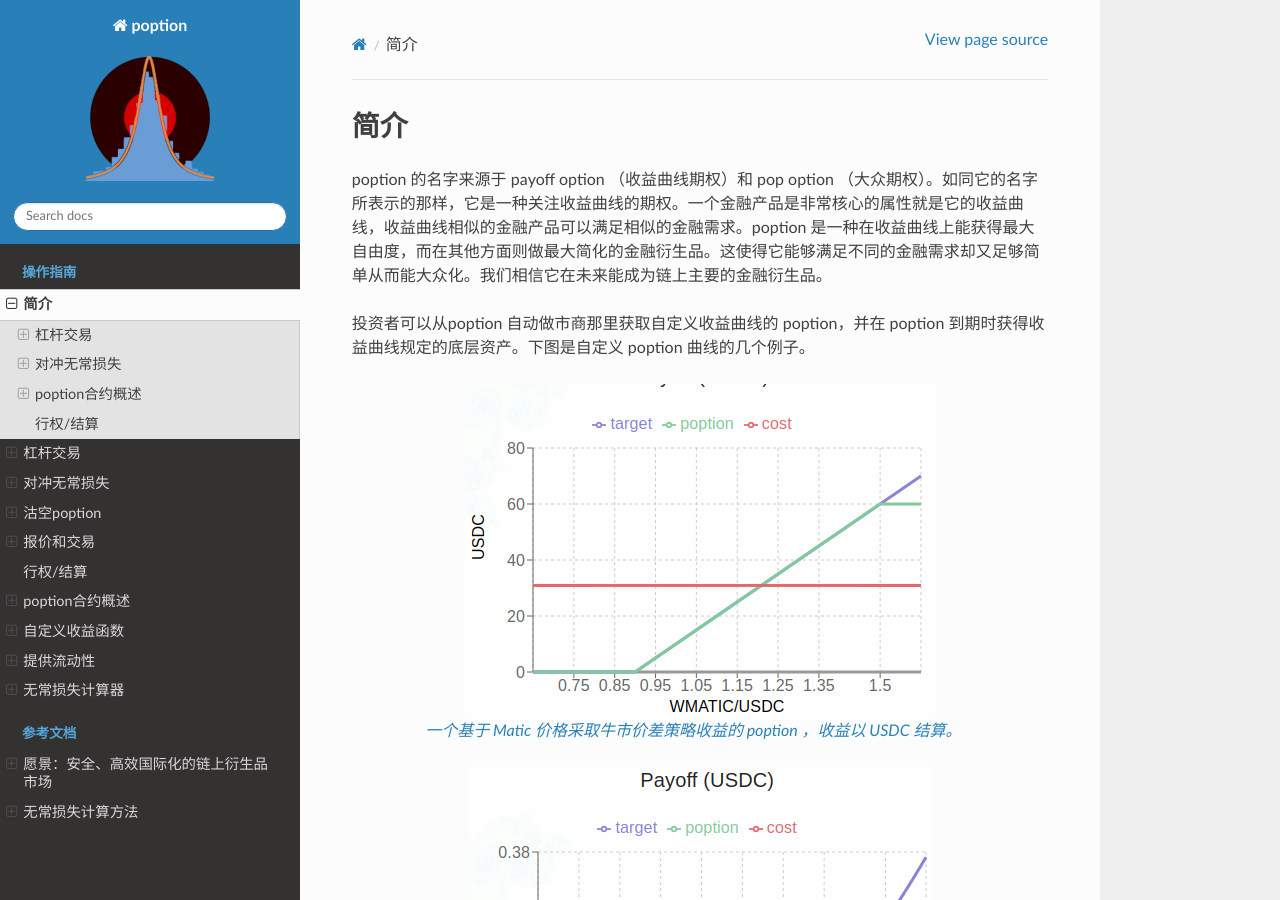
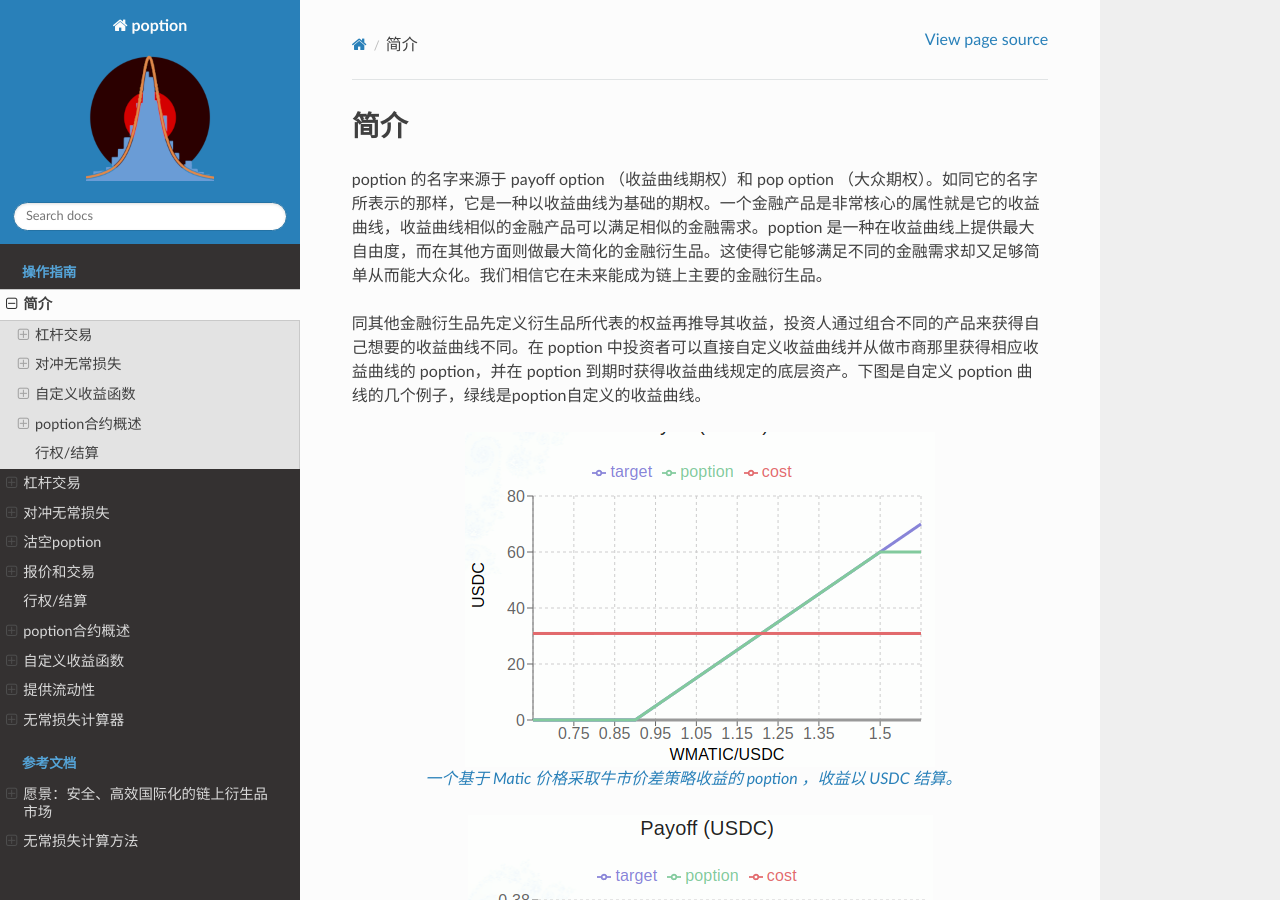
Before and after one commit to hydrogenbear/doc, a Sphinx documentation site: the page built from source/introduction.rst, in a window 1280 px wide and 900 px high. Built offline with Sphinx 7.4.7 and the Read the Docs theme 2.0.0, drawn with Linux system fonts in a browser that asks for light colours; some of the changed text lies outside the part shown.

Commit message:
hedge il translate

```diff
--- a/source/any_payoff.rst
+++ b/source/any_payoff.rst
@@ -1,6 +1,9 @@
+
 自定义收益函数
 ======================
 我们可以使用一些前端界面已有的小工具来构造一些常见需求的 poption。如果我们的需求没有对应的小工具，我们还可以通过自定义收益函数来构造需要的 poption。我们需要先了解 :ref:`payoff_tokens` 作为基础知识，然后参考下文例子来构建自定义收益的 poption 。
+
+.. _sin_payoff:
 
 方法
 -----------
--- a/source/conf.py
+++ b/source/conf.py
@@ -46,8 +46,10 @@
 # This pattern also affects html_static_path and html_extra_path.
 exclude_patterns = []
 
-
-# -- Options for HTML output -------------------------------------------------
+locale_dirs = ["locale/"]  # path is example but recommended.
+gettext_compact = False  # optional.
+# --
+# Options for HTML output -------------------------------------------------
 
 # The theme to use for HTML and HTML Help pages.  See the documentation for
 # a list of builtin themes.
--- a/source/introduction.rst
+++ b/source/introduction.rst
@@ -1,9 +1,9 @@
 简介
 =========
 
-poption 的名字来源于 payoff option （收益曲线期权）和 pop option （大众期权）。如同它的名字所表示的那样，它是一种关注收益曲线的期权。一个金融产品是非常核心的属性就是它的收益曲线，收益曲线相似的金融产品可以满足相似的金融需求。poption 是一种在收益曲线上能获得最大自由度，而在其他方面则做最大简化的金融衍生品。这使得它能够满足不同的金融需求却又足够简单从而能大众化。我们相信它在未来能成为链上主要的金融衍生品。
+poption 的名字来源于 payoff option （收益曲线期权）和 pop option （大众期权）。如同它的名字所表示的那样，它是一种以收益曲线为基础的期权。一个金融产品是非常核心的属性就是它的收益曲线，收益曲线相似的金融产品可以满足相似的金融需求。poption 是一种在收益曲线上提供最大自由度，而在其他方面则做最大简化的金融衍生品。这使得它能够满足不同的金融需求却又足够简单从而能大众化。我们相信它在未来能成为链上主要的金融衍生品。
 
-投资者可以从poption 自动做市商那里获取自定义收益曲线的 poption，并在 poption 到期时获得收益曲线规定的底层资产。下图是自定义 poption 曲线的几个例子。
+同其他金融衍生品先定义衍生品所代表的权益再推导其收益，投资人通过组合不同的产品来获得自己想要的收益曲线不同。在 poption 中投资者可以直接自定义收益曲线并从做市商那里获得相应收益曲线的 poption，并在 poption 到期时获得收益曲线规定的底层资产。下图是自定义 poption 曲线的几个例子，绿线是poption自定义的收益曲线。
 
 .. figure:: ../images/payoff_l_5.png
     :align: center
@@ -15,6 +15,11 @@
 
     :ref:`一个提供对冲ETH-USDC 流动性池无常损失功能的 poption，收益以 USDC 结算<il_hedge_example>`
 
+.. figure:: ../images/any_payoff_chart.png
+    :align: center
+
+    :ref:`一个为了好玩定义正弦函数为收益的 poption，收益以 USDC 结算<sin_payoff>`
+
 接下来你可以阅读以下链接了解更多信息：
 
 .. toctree::
--- a/source/leverage.rst
+++ b/source/leverage.rst
@@ -65,7 +65,7 @@
 .. image:: ../images/trade_0.png
     :align: center
 
-我们可以选择支付底层资产或同样的poption 收益去完成这次交易，App会优先使用投资者账户中的poption，如果poption不足，投资者则需要支付相应的底层资产。在这个例子中，账户内并没有poption， 所以这次交易全部使用USDC支付，这显示在最下方的To Mint信息中，To Mint的价值等于等价成本。请参考 :ref:`trade_tool` 了解更多相关信息。
+我们可以选择支付底层资产或同样的poption 收益去完成这次交易，App会优先使用投资者账户中的poption，如果poption不足，投资者则需要支付相应的底层资产。在这个例子中，账户内并没有poption， 所以这次交易全部使用USDC支付，这显示在最下方的To Mint信息中。在这里To Mint的价值等于等价成本。请参考 :ref:`trade_tool` 了解更多相关信息。
 
 讨论
 -----
--- a/source/poption_contract.rst
+++ b/source/poption_contract.rst
@@ -1,3 +1,5 @@
+.. _poption_contract:
+
 poption合约概述
 ================
 在了解一些poption的应用场景之后我们可以回过头在来更进一步了解一下poption合约。
@@ -51,9 +53,11 @@
 --------
 收益令牌作为一种ERC1155是可以被移交的。在移交的功能的基础上我们可以构建自动做市商。
 
+.. _exercise:
+
 行权
 --------
-因为poption是按上述方式铸造和转移的。所以它是完全抵押的。行权收益的总和始终等于合约中锁定的代币总量。所有持有人的收益均保证能在任何情况下获得。
+因为poption是按上述方式铸造和转移的。所以它是完全抵押的。行权收益的总和始终等于合约中锁定的代币总量。所有持有人都能在任何情况下获得其持有的 poption 收益。详细的理论可以参考我们的 `白皮书 <https://www.poption.exchange/whitepaper/Poption_Whitepaper.pdf>`_ ，具体的操作可以参考 :ref:`settle` 。
 
 前端界面
 --------
--- a/source/settle.rst
+++ b/source/settle.rst
@@ -6,4 +8,7 @@
 
 .. image:: ../images/settle.png
     :align: center
+
 (这里的时间有些奇怪是因为使用了测试环境。)
+
+具体的收益结算细节可以参考 :ref:`poption_contract` 和 `白皮书 <https://www.poption.exchange/whitepaper/Poption_Whitepaper.pdf>`_ 。
```
Also changed, not shown: other parts of source/introduction.rst (+1 -0 lines), other parts of source/settle.rst (+2 -0 lines), 3 other files.
